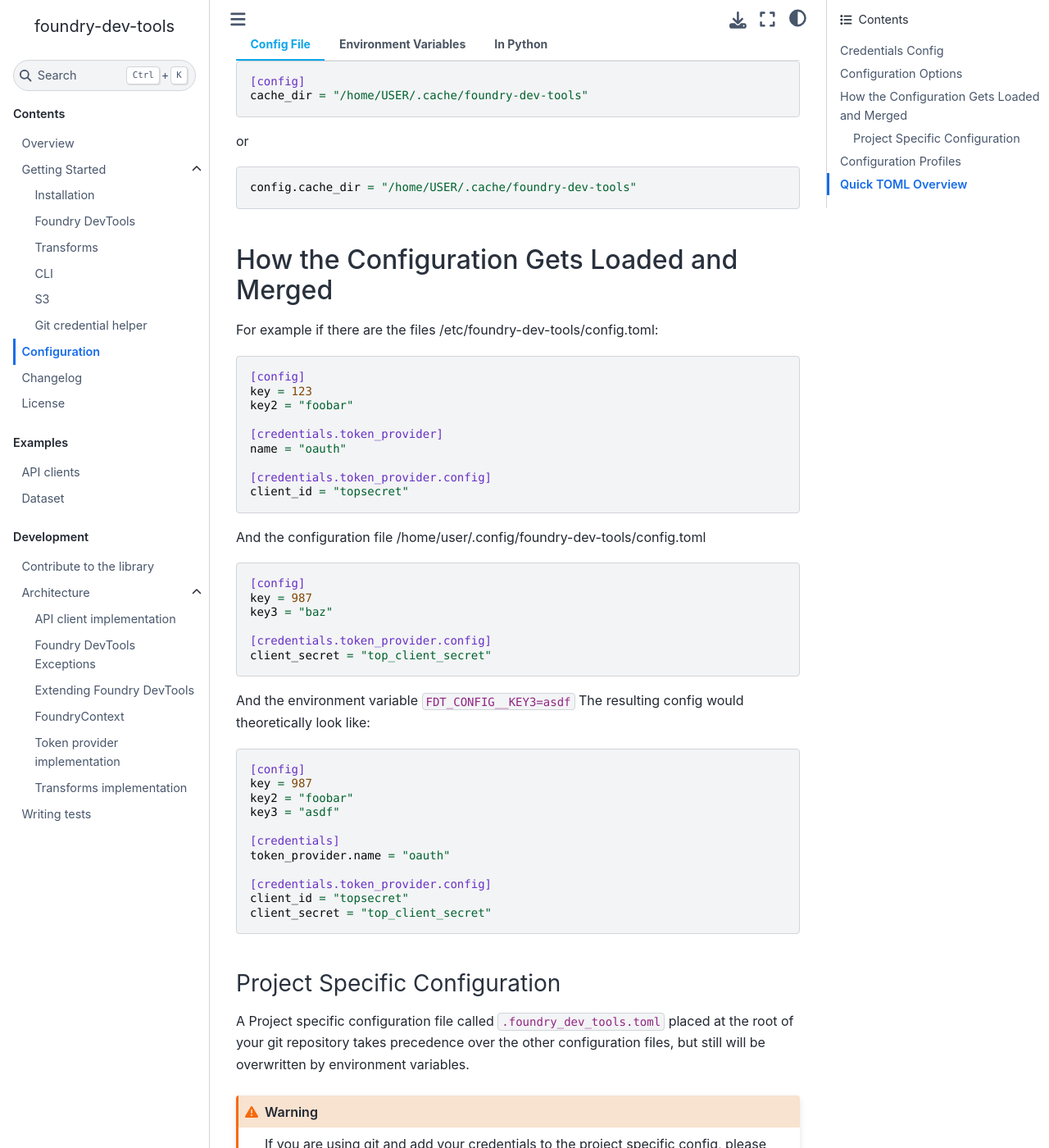
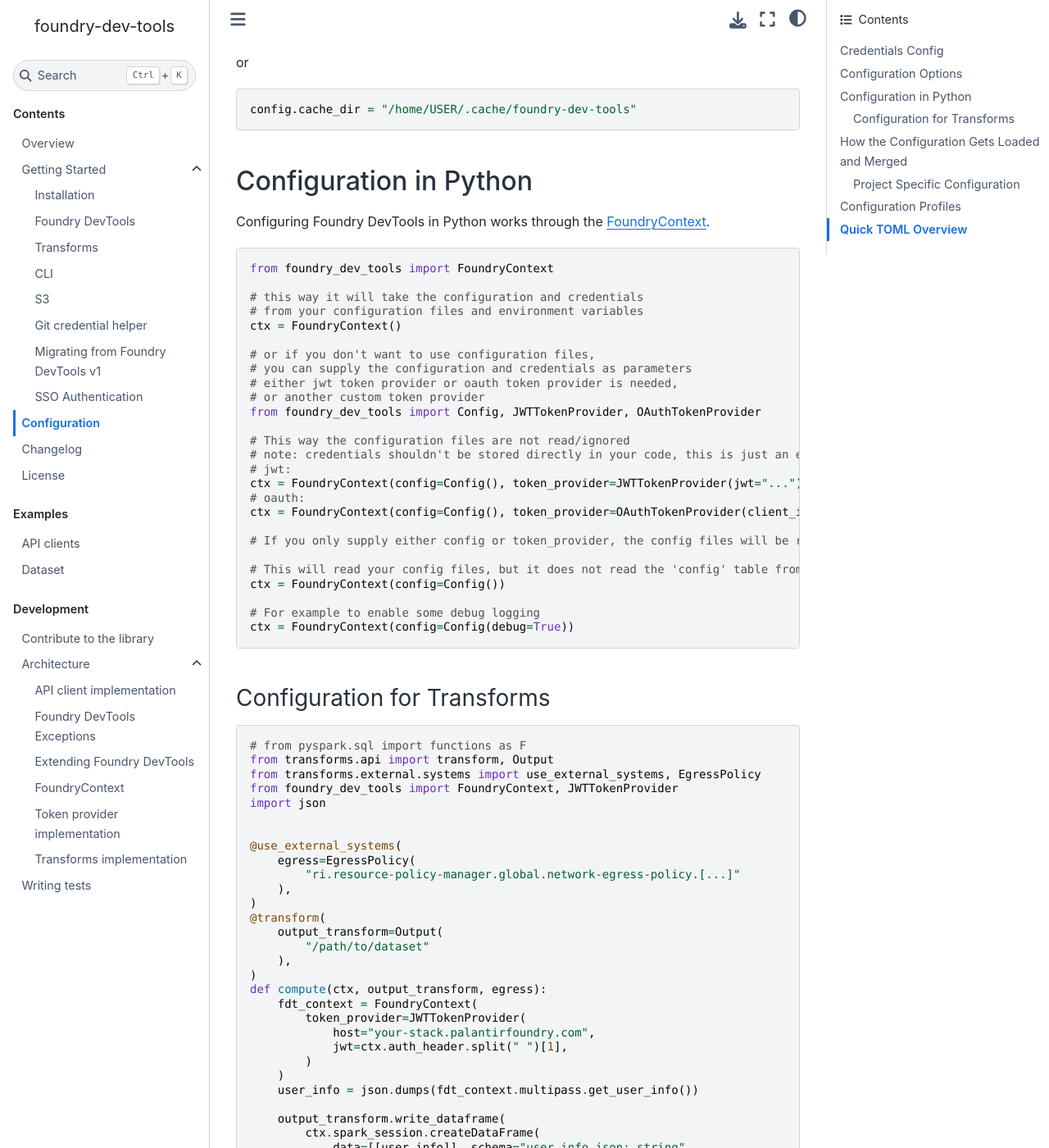
Before and after one commit to emdgroup/foundry-dev-tools, a Sphinx documentation site: the page built from docs/configuration.md, in a window 1280 px wide and 1400 px high, scrolled down 1453 px. Shown: the whole window at 82% size. Built offline with Sphinx 7.4.7 and the Sphinx Book theme 1.1.4, drawn with Linux system fonts in a browser that asks for light colours; pages that are not in the unit, such as notebooks, are missing from menus; the version number is read from the project's files by our own code; some of the changed text lies outside the part shown.

Commit message:
feat: improved config format, improved documentation (SSO, configuration)

`````diff
--- a/docs/configuration.md
+++ b/docs/configuration.md
@@ -15,17 +15,13 @@ The credentials config consists of these keys:
 [credentials]
 domain = "your foundry domain"
 scheme = "scheme" # http/https
-
-[credentials.token_provider]
-name = "token provider implementation name"
-config = {} # token provider implementation specific configuration
+# TOKEN_PROVIDER_NAME is for example jwt or oauth
+TOKEN_PROVIDER_NAME = {} # token provider implementation specific configuration
 ```
 
 - The `domain` and `scheme` get converted to a [Host](#foundry_dev_tools.config.config_types.Host), which is the first parameter of each [token provider](/dev/architecture/token_provider_implementation.md) implementation.
   - The default for scheme is 'https' defined in [DEFAULT_SCHEME](#foundry_dev_tools.config.config_types)
-- The `token_provider` table configures the token provider which gets used for authentication to Foundry.
-  - The `name` value lets you select the token provider implemention, per default, this is "jwt"
-  - The `config` [table] options depends on the [`token_provider`](#foundry_dev_tools.config.token_provider) implementation.
+- The `TOKEN_PROVIDER_NAME` table configures the token provider which gets used for authentication to Foundry, the options depend on the [`token_provider`](#foundry_dev_tools.config.token_provider) implementation.
 
 Examples from [Getting Started - Credentials Configuration](/getting_started/installation.md#credentials-configuration):
 
@@ -77,6 +73,110 @@ ctx.config.cache_dir = cache_dir
 ```
 ````
 
+## Configuration in Python
+
+Configuring Foundry DevTools in Python works through the [FoundryContext].
+
+```python
+from foundry_dev_tools import FoundryContext
+
+# this way it will take the configuration and credentials
+# from your configuration files and environment variables
+ctx = FoundryContext()
+
+# or if you don't want to use configuration files,
+# you can supply the configuration and credentials as parameters
+# either jwt token provider or oauth token provider is needed,
+# or another custom token provider
+from foundry_dev_tools import Config, JWTTokenProvider, OAuthTokenProvider
+
+# This way the configuration files are not read/ignored
+# note: credentials shouldn't be stored directly in your code, this is just an example
+# jwt:
+ctx = FoundryContext(config=Config(), token_provider=JWTTokenProvider(jwt="..."))
+# oauth:
+ctx = FoundryContext(config=Config(), token_provider=OAuthTokenProvider(client_id="..."))
+
+# If you only supply either config or token_provider, the config files will be read, but only be used for the non supplied parameter
+
+# This will read your config files, but it does not read the 'config' table from the config files, only the credentials
+ctx = FoundryContext(config=Config())
+
+# For example to enable some debug logging
+ctx = FoundryContext(config=Config(debug=True))
+```
+### Configuration for Transforms
+```python
+# from pyspark.sql import functions as F
+from transforms.api import transform, Output
+from transforms.external.systems import use_external_systems, EgressPolicy
+from foundry_dev_tools import FoundryContext, JWTTokenProvider
+import json
+
+
+@use_external_systems(
+    egress=EgressPolicy(
+        "ri.resource-policy-manager.global.network-egress-policy.[...]"
+    ),
+)
+@transform(
+    output_transform=Output(
+        "/path/to/dataset"
+    ),
+)
+def compute(ctx, output_transform, egress):
+    fdt_context = FoundryContext(
+        token_provider=JWTTokenProvider(
+            host="your-stack.palantirfoundry.com",
+            jwt=ctx.auth_header.split(" ")[1],
+        )
+    )
+    user_info = json.dumps(fdt_context.multipass.get_user_info())
+
+    output_transform.write_dataframe(
+        ctx.spark_session.createDataFrame(
+            data=[[user_info]], schema="user_info_json: string"
+        )
+    )
+
+```
+
+```python
+# from pyspark.sql import functions as F
+from transforms.api import transform, Output
+from transforms.external.systems import external_systems, Source, ResolvedSource
+from foundry_dev_tools import FoundryContext, JWTTokenProvider
+import json
+
+
+@external_systems(
+    ls_rest_foundry_endpoint_source=Source(
+        "ri.magritte..source.[...]"
+    )
+)
+@transform(
+    output_transform=Output(
+        "/path/to/dataset"
+    ),
+)
+def compute(ctx, output_transform, ls_rest_foundry_endpoint_source: ResolvedSource):
+    fdt_context = FoundryContext(
+        token_provider=JWTTokenProvider(
+            host=ls_rest_foundry_endpoint_source.get_https_connection().url.replace(
+                "https://", ""
+            ),
+            jwt=ctx.auth_header.split(" ")[1],
+        )
+    )
+    user_info = json.dumps(fdt_context.multipass.get_user_info())
+
+    output_transform.write_dataframe(
+        ctx.spark_session.createDataFrame(
+            data=[[user_info]], schema="user_info_json: string"
+        )
+    )
+
+```
 
 ## How the Configuration Gets Loaded and Merged
 
@@ -86,10 +186,7 @@ For example if there are the files /etc/foundry-dev-tools/config.toml:
 key = 123
 key2 = "foobar"
 
-[credentials.token_provider]
-name = "oauth"
-
-[credentials.token_provider.config]
+[credentials.oauth]
 client_id = "topsecret"
 ```
 And the configuration file /home/user/.config/foundry-dev-tools/config.toml
@@ -109,10 +206,7 @@ key = 987
 key2 = "foobar"
 key3 = "asdf"
 
-[credentials]
-token_provider.name = "oauth"
-
-[credentials.token_provider.config]
+[credentials.oauth]
 client_id = "topsecret"
 client_secret = "top_client_secret"
 ```
@@ -206,15 +300,12 @@ Let's assume we want to represent this json in toml:
 {
   "credentials": {
     "domain": "example.com",
-    "token_provider": {
-      "name": "oauth",
-      "config": {
-        "client_id": "client id",
-        "scopes": [
-          "scope1",
-          "scope2"
-        ]
-      }
+    "oauth": {
+      "client_id": "client id",
+      "scopes": [
+        "scope1",
+        "scope2"
+      ]
     }
   }
 }
@@ -226,10 +317,7 @@ We can present them (at least, there are more, but these could make sense for th
 ```toml
 [credentials]
 domain = "example.com"
-token_provider = { "name" = "oauth", config = { client_id = "client id", scopes = [
-  "scope1",
-  "scope2",
-] } }
+oauth = { client_id = "client id", scopes = ["scope1", "scope2"] }
 ```
 ````
 
@@ -237,9 +325,8 @@ token_provider = { "name" = "oauth", config = { client_id = "client id", scopes
 ```toml
 [credentials]
 domain = "example.com"
-token_provider.name = "oauth"
-token_provider.config.client_id = "client id"
-token_provider.config.scopes = ["scope1", "scope2"]
+oauth.client_id = "client id"
+oauth.scopes = ["scope1", "scope2"]
 ```
 ````
 
@@ -248,13 +335,11 @@ token_provider.config.scopes = ["scope1", "scope2"]
 [credentials]
 domain = "example.com"
 
-[credentials.token_provider]
-name = "oauth"
-
-[credentials.token_provider.config]
+[credentials.oauth]
 client_id = "client id"
 scopes = ["scope1", "scope2"]
 ```
 ````
 
 [table]: https://toml.io/en/v1.0.0#table
+[FoundryContext]: ./getting_started/foundry_dev_tools.md#foundrycontext
--- a/docs/getting_started/installation.md
+++ b/docs/getting_started/installation.md
@@ -105,9 +105,8 @@ The client secret is optional with the authorization code grant.
 ```toml
 [credentials]
 domain = "<stack>.palantirfoundry.comp"
-token_provider.name = "oauth"
 
-[credentials.token_provider.config]
+[credentials.oauth]
 client_id = "client_id"
 client_secret = "client_secret" # optional with authorization code grant
 ```
@@ -117,9 +116,8 @@ client_secret = "client_secret" # optional with authorization code grant
 ```toml
 [credentials]
 domain = "palantir foundry domain"
-token_provider.name = "oauth"
 
-[credentials.token_provider.config]
+[credentials.oauth]
 client_id = "your client_id"
 client_secret = "your client secret" # required with the client credentials grant
 grant_type = "client_credentials"
--- /dev/null
+++ b/docs/getting_started/sso.md
@@ -0,0 +1,43 @@
+# SSO Authentication
+
+The recommendation how to connect to Foundry from Foundry DevTools is using the [Third Party Application Feature in Foundry](https://www.palantir.com/docs/foundry/platform-security-third-party/third-party-apps-overview/).
+With this approach, no long-lived user tokens need to be generated.
+
+You can create a [Third Party Application in Foundry](https://www.palantir.com/docs/foundry/platform-security-third-party/third-party-apps-overview/) which is used for authenticating users.
+The actual oauth2 flow is implemented by the Palantir provided Python library `palantir-oauth-client`.
+Once a function of `foundry-dev-tools` is run to access data sitting in Foundry, the auth process is started.
+
+## Example Configuration via the Developer Console:
+
+1. Create a new Application
+2. Fill out the Basic Information
+3. Select client facing Application
+![](../pictures/sso_step_3.png)
+4. Continue and scroll down to Authorization Code Grant, make sure to set the Redirect URLs to `https://<stack-url>/multipass/api/oauth2/callback`
+![](../pictures/sso_step_4.png)
+5. Deselect Ontology SDK and enable the Application for your Organization
+![](../pictures/sso_step_5.png)
+6. Review your Application and create the application.
+![](../pictures/sso_step_6.png)
+
+
+To authenticate with this Third Party Application you need to set the client ID in your [Configuration](../configuration.md)
+If you have set a user-token previously, delete the `jwt` entry of the configuration.
+
+You can use the following code to test the authentication - this flow will also be triggered with any API call to Foundry:
+
+```python
+from foundry_dev_tools import FoundryContext
+
+ctx = FoundryContext()
+ctx.multipass.get_user_info()
+```
+
+Steps:
+
+1. Execute the above lines - a message with a URL will appear - visit this URL in your browser
+2. Once opened, log in to Foundry (if necessary) using your account and allow application
+3. Copy the authorization code to the prompt of your Python commands and press Enter
+
+The result of `get_user_info()` should appear, showing your Foundry user information.
+At this point your temporary credentials are stored locally and will be used for future calls to Foundry.
--- /dev/null
+++ b/docs/getting_started/v1.md
@@ -0,0 +1,77 @@
+# Migrating from Foundry DevTools v1
+
+## To migrate your config use the following command
+
+
+```bash
+fdt config migrate
+```
+
+This will convert your current v1 config file to the new v2 config format and leave your v1 config file untouched.
+You can select where you want to save the new config file, as it is now possible to have the config files in different directories, and even system wide configuration.
+
+### Project specific configuration.
+
+```bash
+fdt config migrate-project
+```
+This command is available if you are in a git repository with a project specific configuration.
+It will convert it to the v2 format and save it in the `.foundry_dev_tools.toml`.
+
+
+### Environment variables
+
+The env variables are prefixed with `FDT_`. For example to set the config option located at `credentials.oauth.client_id`, you'd use `FDT_CREDENTIALS__OAUTH__CLIENT_ID`.
+It will be parsed by first removing the prefix, and then splitting the rest of the string by "__", this was necessary to allow the usage of nesting in toml and using config options which have underscores in their name.
+
+Take a look at (TODO INSERT LINK HERE)
+
+### Configuration via Python
+
+There also have been some changes, if you configured Foundry DevTools through Python via the `Configuration` Singleton. (Configuring the FoundryRestClient has been made backwards compatible)
+
+Take a look at (TODO INSERT LINK HERE)
+
+
+## Config/Cache location
+
+The cache is located in a directory which depends on the Operating System (we use the platformdirs library for this) e.g. on MacOS `~/Library/Caches/foundry-dev-tools`, Windows: `C:\\Users\\trentm\\AppData\\Local\\foundry-dev-tools\\Cache`, Linux: `~/.cache/foundry-dev-tools`
+The configuration file can be placed at multiple places in the 'hierarchy' and will be merged. Run `fdt config` on your machine after installing foundry-dev-tools to see the configuration locations.
+Locations that can always used, no matter the OS, are `~/.foundry-dev-tools/config.toml` or `~/.config/foundry-dev-tools/config.toml`
+
+## Transforms
+
+In v1 the python package `foundry-dev-tools` also contained the `transforms` python module to run Foundry Transforms locally.
+Now it is in a seperate package called `foundry-dev-tools-transforms`, this makes it possible to also use Foundry DevTools on Foundry itself by only installing `foundry-dev-tools`.
+
+To change your configuration for transforms, you can pass a FoundryContext to the `.compute` method of your transform, otherwise transforms will create its own FoundryContext for each invocation of `.compute`.
+
+For example:
+```python
+...
+
+if __name__ == "__main__":
+  ctx = FoundryContext()
+  ctx.config.transforms_freeze_cache = True
+  my_compute_function.compute(ctx)
+```
+
+## Compatibility
+
+`FoundryRestClient` and `CachedFoundryClient` are still included, and are wrappers around the new v2 clients.
+We tried to keep both compatible with the `v1` implementation.
+
+Though the v2 is only compatible with Python 3.10 upwards.
+
+## Recommendations for v2
+
+The `fdt config` command lets you check your current configuration.
+The `fdt config edit` command lets you easily open your configuration in your default editor.
+The `fdt info` command checks if your environment is correctly set up.
+
+We also provide a git-credential helper for foundry, this authenticates you to foundry when using git, which eliminates the need to have your token and username stored in every git repository you clone.
+After installing Foundry DevTools, run `git-credential-foundry` which will show you the needed steps to set it up.
+
+As the `FoundryContext` loads your configuration when creating a new Instance as the client instances are also cached per FoundryContext instance, it is recommend to only use one FoundryContext in your code.
+
+The v2 is extensible, this way you can create your own Foundry clients and Token Providers easily as if they were integrated into Foundry DevTools.
`````
Also changed, not shown: other parts of docs/configuration.md (+3 -3 lines), other parts of docs/getting_started/installation.md (+1 -1 lines), docs/dev/architecture/extending.md (+1 -1 lines), docs/getting_started/index.md (+6 -0 lines), docs/getting_started/transforms.md (+4 -0 lines), tldr.md (deleted, +0 -106 lines), docs/pictures/sso_step_3.png (added), docs/pictures/sso_step_4.png (added), docs/pictures/sso_step_5.png (added), docs/pictures/sso_step_6.png (added), 7 other files.
